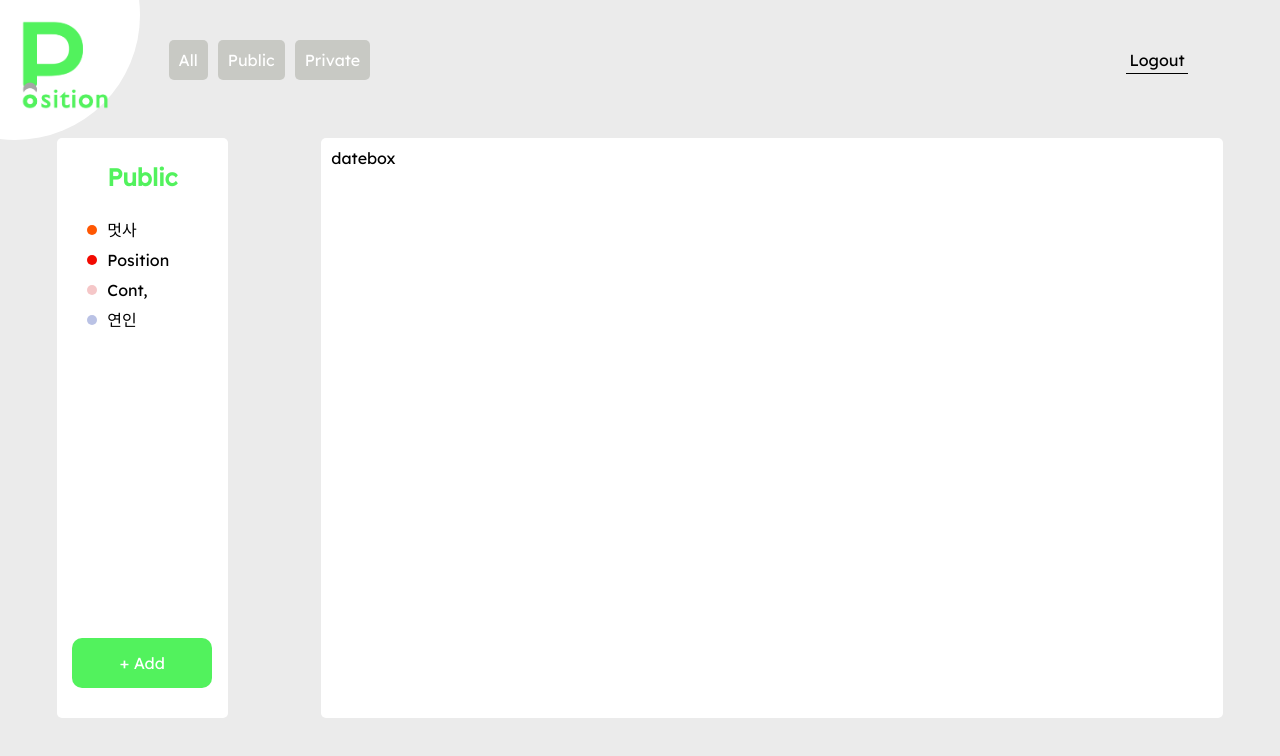
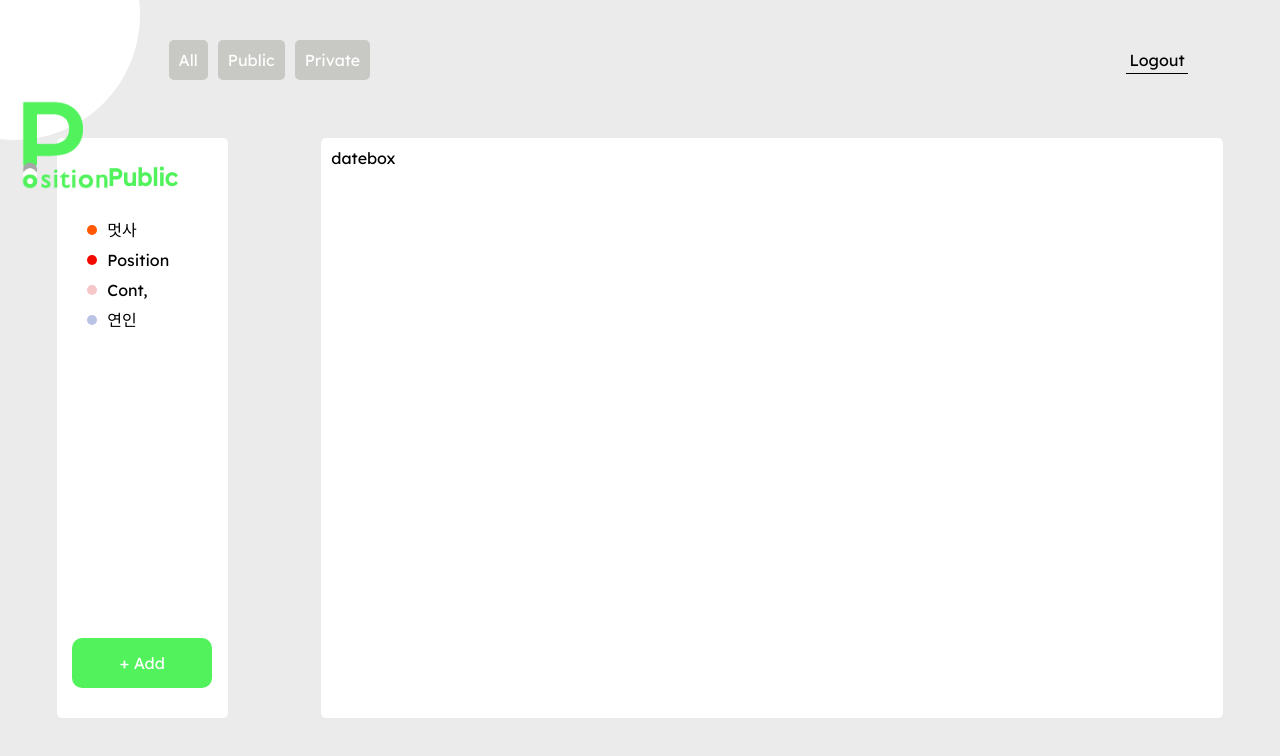
Before and after one commit to minji0345/position, a React (Create React App) app in the folder position_frontend/: page / in a window 1280 px wide. Shown: the top 756 px of the page. Built offline with nearby package versions, Linux system fonts and the light colour scheme.

Commit message:
In progress route

```diff
--- a/position_frontend/package.json
+++ b/position_frontend/package.json
@@ -10,6 +10,7 @@
     "react": "^17.0.1",
     "react-dom": "^17.0.1",
     "react-icons": "^4.1.0",
+    "react-router-dom": "^5.2.0",
     "react-scripts": "4.0.1",
     "styled-components": "^5.2.1",
     "web-vitals": "^0.2.4"
--- /dev/null
+++ b/position_frontend/src/Login.js
@@ -0,0 +1,25 @@
+import React, { useState } from 'react';
+import { Switch, Link, Route, BrowserRouter as Router } from "react-router-dom"
+import App from './App'
+// import logo from './compoenets/images/logo-02.png';
+import './App.css';
+// import Main from './compoenets/Main';
+// import HeaderBar from './compoenets/HeaderBar';
+
+function Login() {
+
+
+    return (
+        <Router>
+            <Link to="/">
+                <button>main</button>
+            </Link>
+            <hr />
+            <Switch>
+                <Route exact path="/" component={App} />
+            </Switch>
+        </Router>
+        );
+    }
+
+export default Login;
--- /dev/null
+++ b/position_frontend/src/Start.js
@@ -0,0 +1,21 @@
+import React from "react"
+import { Switch, Link, Route, BrowserRouter as Router } from "react-router-dom"
+import Login from "./Login"
+// import About from "./About"
+// import NotFound from "./NotFound"
+
+function Start() {
+    return (
+        <Router>
+            <Link to="/">
+                <button>Home</button>
+            </Link>
+            <hr />
+            <Switch>
+                <Route exact path="/" component={Login} />
+            </Switch>
+        </Router>
+    )
+}
+
+export default Start;
--- a/position_frontend/src/index.js
+++ b/position_frontend/src/index.js
@@ -1,12 +1,13 @@
 import React from 'react';
 import ReactDOM from 'react-dom';
 import './index.css';
-import App from './App';
+import Start from './Start';
 import reportWebVitals from './reportWebVitals';
+// import App from './App';
 
 ReactDOM.render(
   <React.StrictMode>
-    <App />
+    <Start />
   </React.StrictMode>,
   document.getElementById('root')
 );
```
Also changed, not shown: 2 other files (tests, documents, lock files or other folders).
